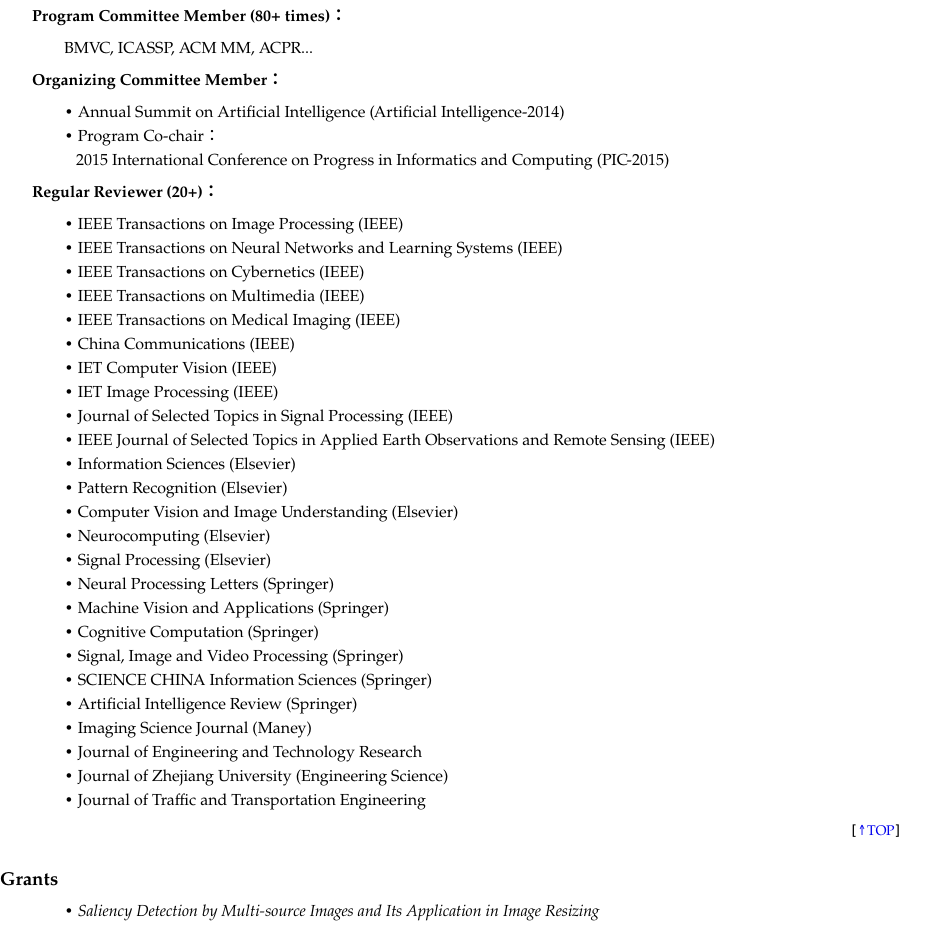
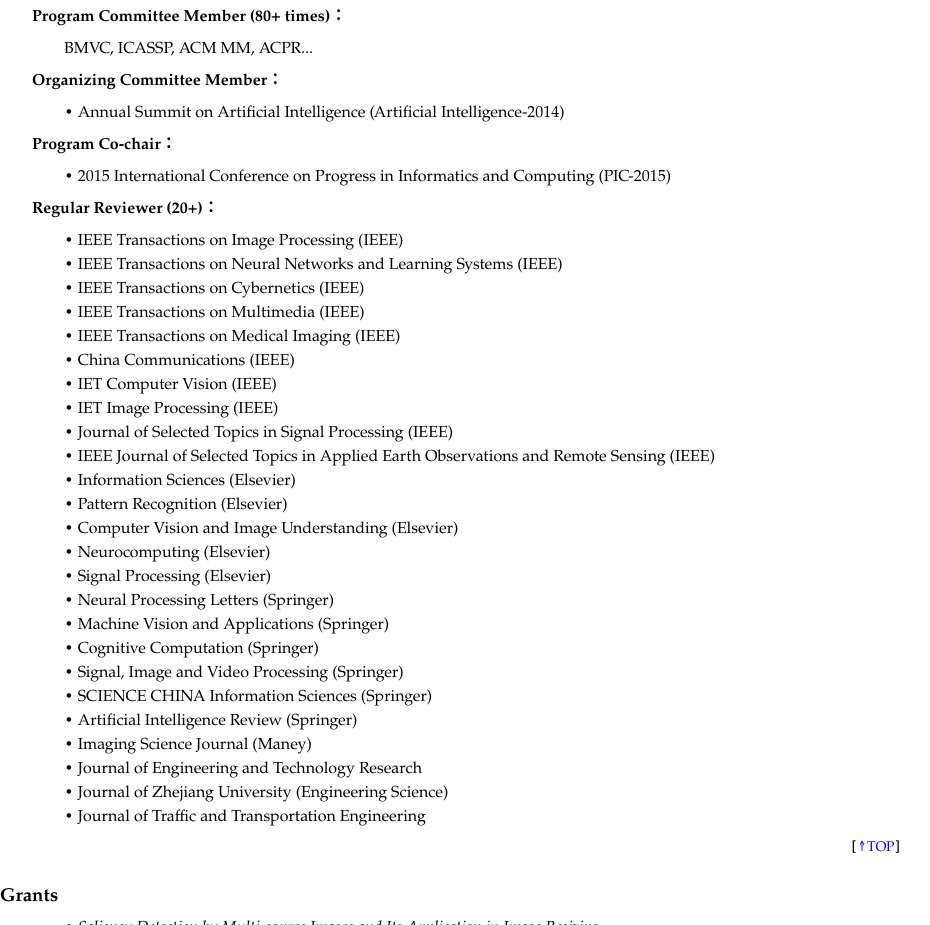
Before and after one commit to crabwq/crabwq.github.io, a plain HTML site: page index.html in a window 1280 px wide. Shown: the part 3405-4330 px from the top of the page, without its empty margins (190-1120 px from the left). Drawn offline with Linux system fonts and the light colour scheme; a web font is replaced by a local one.

Commit message:
Update index.html

```diff
--- a/index.html
+++ b/index.html
@@ -192,8 +192,9 @@
 
 <p class="STYLE11"><b>Organizing Committee Member：</b></p>
 <p class="STYLE14">•	Annual Summit on Artificial Intelligence (Artificial Intelligence-2014)</p>
-<p class="STYLE14">•	Program Co-chair：</p>
-<p class="STYLE14">&nbsp;&nbsp;	2015 International Conference on Progress in Informatics and Computing (PIC-2015)</p>
+
+<p class="STYLE11"><b>Program Co-chair：</b></p>
+<p class="STYLE14">•	2015 International Conference on Progress in Informatics and Computing (PIC-2015)</p>
 
 
 <p class="STYLE11"><b>Regular Reviewer (20+)：</b></p>
```
